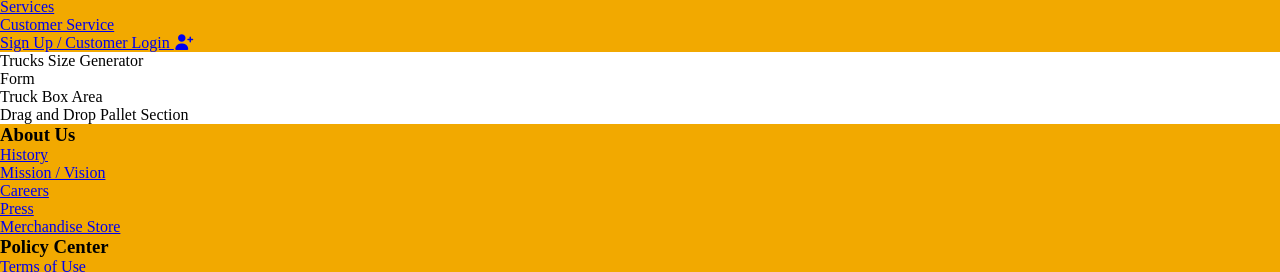
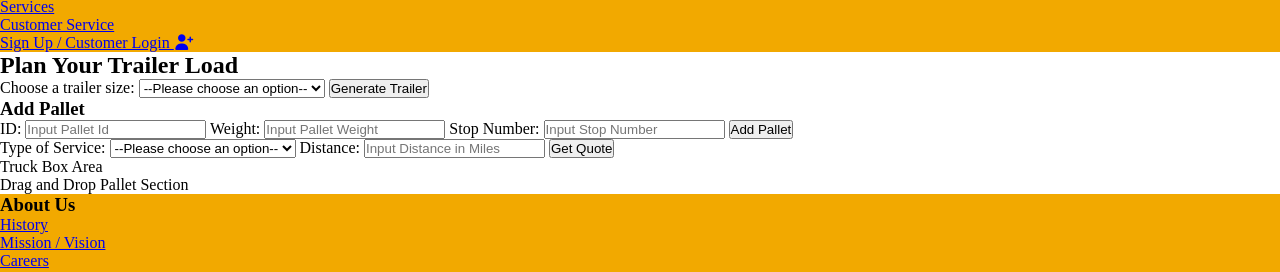
Before and after one commit to BlackCat13656/trailer-load-planner, a plain HTML site: page index.html in a window 1280 px wide. Shown: the part 94-366 px from the top of the page. Drawn offline with Linux system fonts and the light colour scheme.

Commit message:
Add trailer size, pallet, and quote forms to the planner

```diff
--- a/index.html
+++ b/index.html
@@ -58,8 +58,66 @@
       </header>
       <main>
         <div>
-          <section>Trucks Size Generator</section>
-          <section><form action="">Form</form></section>
+          <section>
+            <h2>Plan Your Trailer Load</h2>
+            <form class="truck-size" action="">
+              <label for="truck-size">Choose a trailer size:</label>
+              <select name="truck-size" id="truck-size">
+                <option value="">--Please choose an option--</option>
+                <option value="53ft">53ft trailer</option>
+                <option value="48ft">48ft trailer</option>
+                <option value="28ft">28ft trailer</option>
+              </select>
+              <button type="submit">Generate Trailer</button>
+            </form>
+
+            <div action="" id="load-specs">
+              <h3>Add Pallet</h3>
+              <form action="" id="pallet-form">
+                <label for="pallet-id">ID:</label>
+                <input
+                  type="number"
+                  id="pallet-id"
+                  placeholder="Input Pallet Id"
+                />
+                <label for="pallet-weight">Weight:</label>
+                <input
+                  type="number"
+                  id="pallet-weight"
+                  placeholder="Input Pallet Weight"
+                />
+                <label for="pallet-stop-number">Stop Number:</label>
+                <input
+                  type="number"
+                  id="pallet-stop-number"
+                  placeholder="Input Stop Number"
+                />
+                <button type="submit">Add Pallet</button>
+              </form>
+
+              <form action="" id="quote">
+                <label for="type-of-service">Type of Service:</label>
+                <select name="type-of-service" id="type-of-service">
+                  <option value="">--Please choose an option--</option>
+                  <option value="standard">Standard: $2.50 per mile</option>
+                  <option value="expedited">Expedited: $3.75 per mile</option>
+                  <option value="guaranteed">Guaranteed: $4.50 per mile</option>
+                  <option value="same-day">Same Day: $6.00 per mile</option>
+                </select>
+                <label for="distance">Distance:</label>
+                <input
+                  type="text"
+                  id="distance"
+                  placeholder="Input Distance in Miles"
+                />
+                <button type="submit">Get Quote</button>
+              </form>
+
+              <div>
+                <p class="quote"></p>
+              </div>
+            </div>
+          </section>
         </div>
         <div>
           <section>Truck Box Area</section>
```
